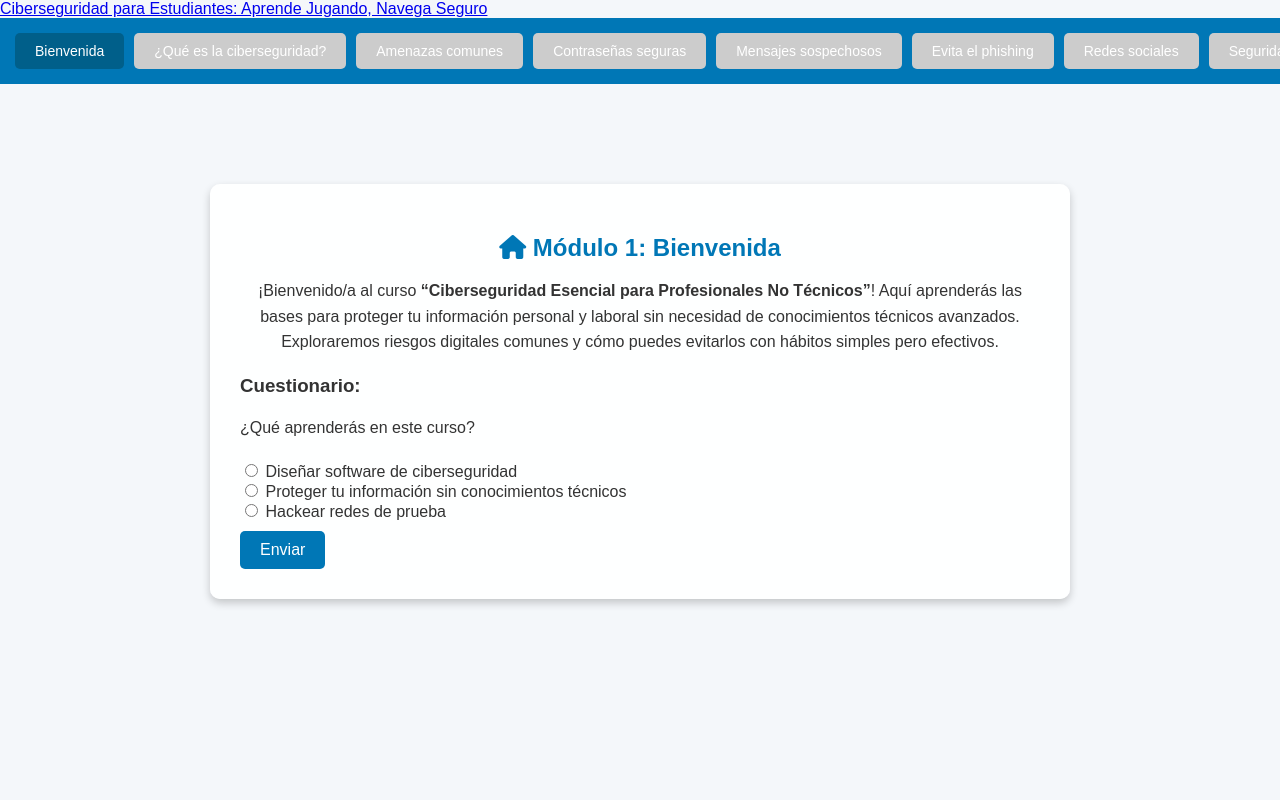
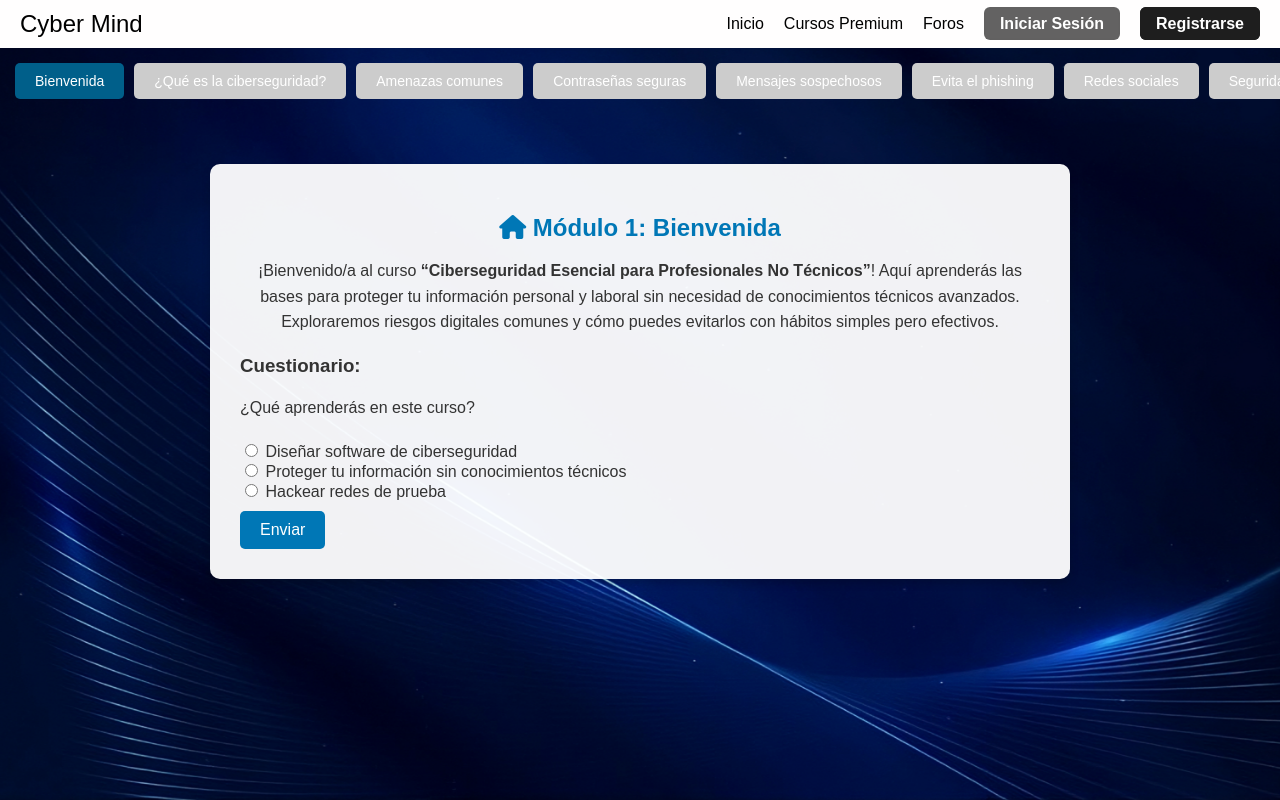
Before and after one commit to yhojan-yauli/Dise-o-CyberMind, a PHP site: page /Curso1/Curso1.html in a window 1280 px wide. Run offline with PHP 8.4, Linux system fonts and the light colour scheme.

Commit message:
diseño en los cursos, scroll y agregado de header

```diff
--- a/home/Curso1/Curso1.css
+++ b/home/Curso1/Curso1.css
@@ -2,10 +2,86 @@ body, html {
     font-family: 'Arial', sans-serif;
     margin: 0;
     padding: 0;
-    background-color: #f4f7fa;
+    background-image: url('/home/imagenes/upscalemedia-transformed.jpeg');
+    background-size: cover;
+    background-position: center;
+    background-repeat: no-repeat;
+    background-attachment: fixed;
     color: #333;
     height: 100%;
     overflow-x: hidden;
+}
+
+header {
+    background-color: #fffefe;
+    color: #000;
+    padding: 10px 0;
+    position: sticky;
+    top: 0;
+    z-index: 1000;
+}
+
+.navbar {
+    display: flex;
+    justify-content: space-between;
+    align-items: center;
+    padding: 0 20px;
+}
+
+.navbar-brand a {
+    color: #000;
+    text-decoration: none;
+    font-size: 1.5em;
+}
+
+.navbar-nav {
+    list-style: none;
+    display: flex;
+    margin: 0;
+    padding: 0;
+}
+
+.nav-item {
+    margin-left: 20px;
+}
+
+.nav-link {
+    color: #000;
+    text-decoration: none;
+}
+
+.nav-link:hover {
+    text-decoration: underline;
+}
+
+.btn-login {
+    padding: 6px 14px;
+    border: 2px solid rgba(30, 30, 30, 0.01);
+    border-radius: 6px;
+    background-color: rgba(30, 30, 30, 0.69);
+    color: #FFFFFF;
+    font-weight: bold;
+    transition: all 0.3s ease;
+}
+
+.btn-login:hover {
+    background-color: rgba(53, 53, 53, 0.69);
+    color: white;
+}
+
+.btn-register {
+    padding: 6px 14px;
+    border: 2px solid #1E1E1E;
+    border-radius: 6px;
+    background-color: rgba(30, 30, 30, 1);
+    color: white;
+    font-weight: bold;
+    transition: all 0.3s ease;
+}
+
+.btn-register:hover {
+    background-color: #262626;
+    border-color: #262626;
 }
 
 .module-nav {
@@ -13,7 +89,6 @@ body, html {
     overflow-x: auto;
     white-space: nowrap;
     padding: 10px;
-    background-color: #0077b6;
     scrollbar-width: none;
     -ms-overflow-style: none;
     justify-content: flex-start;
@@ -57,11 +132,11 @@ body, html {
 }
 
 .course-content {
-    margin-top: 80px;
+    margin-top: 30px;
     padding: 20px;
     display: flex;
     justify-content: center;
-    background-color: #f4f7fa;
+    background-color: transparent;
 }
 
 .course-module {
--- a/home/Curso1/Curso1.html
+++ b/home/Curso1/Curso1.html
@@ -8,13 +8,23 @@
     <link rel="stylesheet" href="Curso1.css">
 </head>
 <body>
-    <header class="header">
-        <nav class="navbar">
-            <div class="navbar-brand">
-                <a href="/">Ciberseguridad para Estudiantes: Aprende Jugando, Navega Seguro</a>
-            </div>
-        </nav>
-        <div class="module-nav">
+
+<header>
+  <nav class="navbar">
+    <div class="navbar-brand">
+      <a href="/">Cyber Mind</a>
+    </div>
+    <ul class="navbar-nav">
+      <li class="nav-item"><a class="nav-link" href="/home/index.html">Inicio</a></li>
+      <li class="nav-item"><a class="nav-link" href="/home/cursosPremium/cursos-premium.html">Cursos Premium</a></li>
+      <li class="nav-item"><a class="nav-link" href="/home/foros/foros.html">Foros</a></li>
+      <li class="nav-item"><a class="nav-link btn-login" href="/home/login/login.html">Iniciar Sesión</a></li>
+      <li class="nav-item"><a class="nav-link btn-register" href="/home/resgistro/registro.html">Registrarse</a></li>
+    </ul>
+  </nav>
+</header>
+
+    <div class="module-nav">
             <button class="nav-btn" onclick="navigateModule(1)"><i class="fas fa-check"></i> Bienvenida</button>
             <button class="nav-btn" disabled onclick="navigateModule(2)">¿Qué es la ciberseguridad?</button>
             <button class="nav-btn" disabled onclick="navigateModule(3)">Amenazas comunes</button>
@@ -28,7 +38,6 @@
             <button class="nav-btn" disabled onclick="navigateModule(11)">Tecnología y ambiente</button>
             <button class="nav-btn" disabled onclick="navigateModule(12)">¡Felicidades!</button>
         </div>
-    </header>
 
     <main class="course-content">
         <div id="module1" class="course-module">
--- a/home/Curso1/Curso1.js
+++ b/home/Curso1/Curso1.js
@@ -126,4 +126,26 @@ document.addEventListener("DOMContentLoaded", () => {
         const walk = (x - startX) * 2;
         moduleNav.scrollLeft = scrollLeft - walk;
     });
+
+    moduleNav.addEventListener('wheel', (e) => {
+        if (e.deltaY !== 0) {
+            e.preventDefault();
+            moduleNav.scrollLeft += e.deltaY;
+        }
+    });
+
+    const headerLinks = document.querySelectorAll('header .nav-link');
+
+    headerLinks.forEach(link => {
+        link.addEventListener('click', function (e) {
+            e.preventDefault();
+            const targetUrl = this.href;
+
+            const confirmLeave = confirm("¿Estás seguro de salir de esta página? Perderás tu progreso actual.");
+
+            if (confirmLeave) {
+                window.location.href = targetUrl;
+            }
+        });
+    });
 });
--- a/home/index.html
+++ b/home/index.html
@@ -13,7 +13,7 @@
     <header>
         <nav class="navbar">
             <div class="navbar-brand">
-                <a href="/">Ciberseguridad</a>
+                <a href="/">Cyber Mind</a>
             </div>
             <ul class="navbar-nav">
                 <li class="nav-item"><a class="nav-link" href="./index.html">Inicio</a></li>
```
Also changed, not shown: home/Curso2/Curso2.css (+79 -4 lines), home/Curso2/Curso2.html (+16 -8 lines), home/Curso2/Curso2.js (+22 -0 lines), home/Curso3/Curso3.css (+79 -4 lines), home/Curso3/Curso3.html (+16 -8 lines), home/Curso3/Curso3.js (+22 -0 lines), home/Curso4/Curso4.css (+79 -4 lines), home/Curso4/Curso4.html (+16 -8 lines), home/Curso4/Curso4.js (+22 -0 lines).
